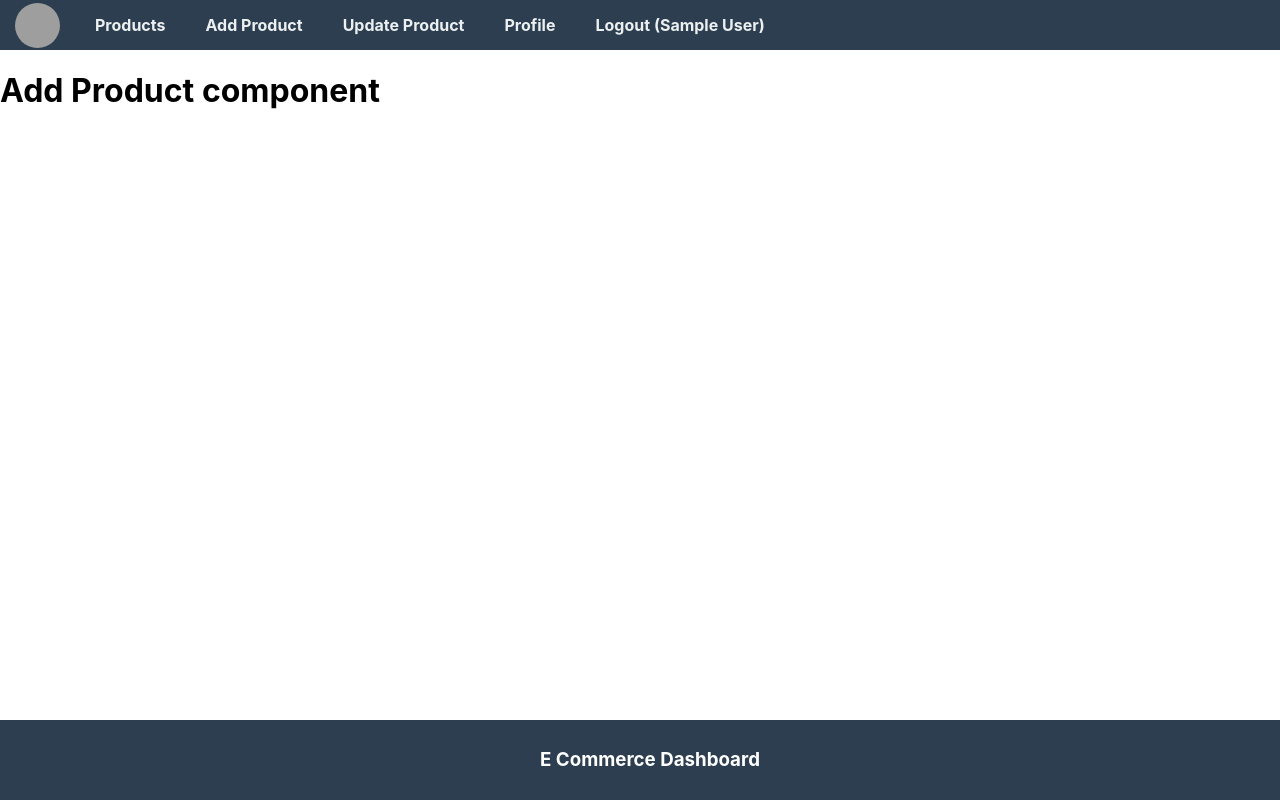
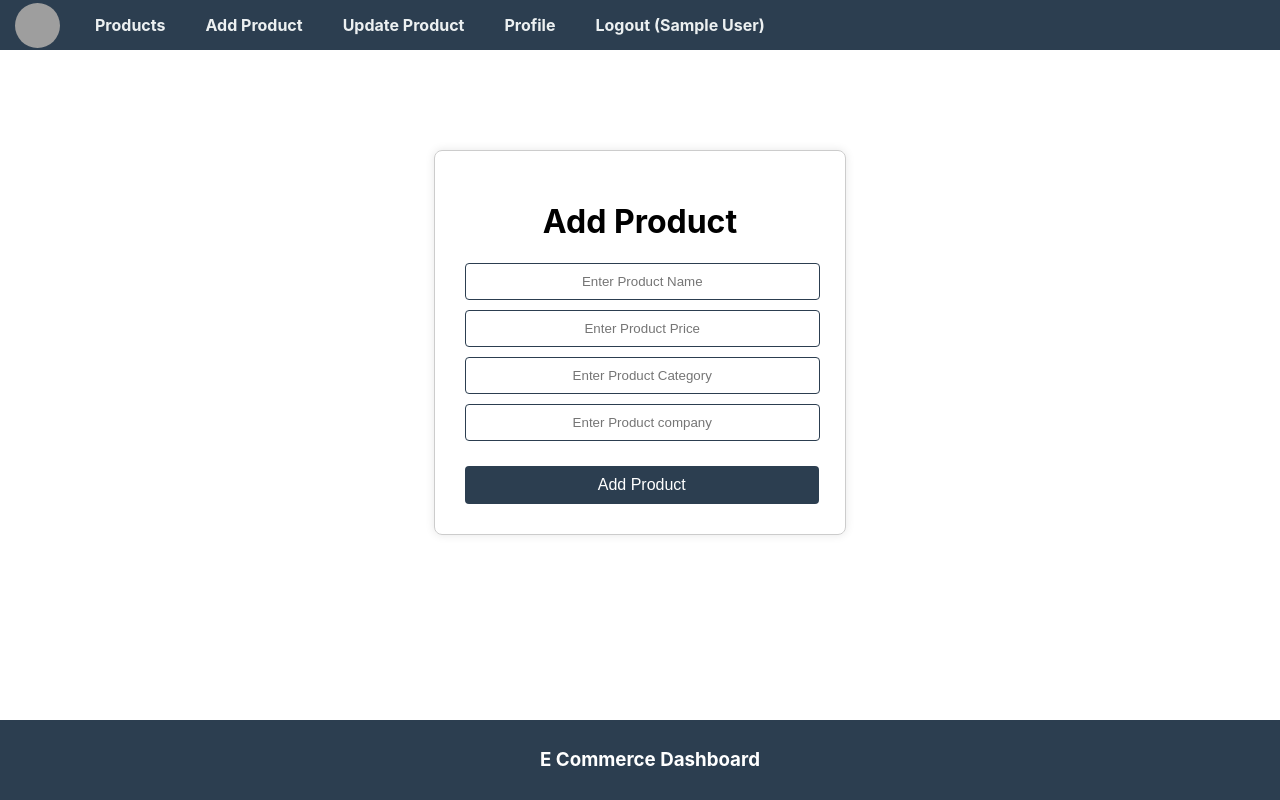
Before and after one commit to phsp-manpreetkaur/E-Dashboard, a React (Create React App) app in the folder front_end/: page /add in a window 1280 px wide. Built offline with nearby package versions, Linux system fonts and the light colour scheme; sample sign-in values are in the browser's storage; grey boxes are pictures that could not be loaded.

Commit message:
add product form created

```diff
--- a/front_end/src/App.css
+++ b/front_end/src/App.css
@@ -38,7 +38,7 @@
 
 /* signup page style */
 /* Center the register form */
-.register {
+.register,.product{
   width: 350px;
   margin: 100px auto;        /* centers horizontally */
   text-align: center;
@@ -59,9 +59,9 @@
 }
 
 /* Input fields */
-.inputbox {
+.inputbox,.product input {
   display: block;
-  width: 100%;               /* ❗ fixed (you missed px before) */
+  width: 95%;               /* ❗ fixed (you missed px before) */
   margin: 10px 0;
   padding: 10px;
   border: 1px solid #2c3e50;
@@ -71,7 +71,7 @@
 
 /* Button styling */
 .signup-btn {
-  width: 100%;
+  width: 101%;
   padding: 10px;
   margin-top: 15px;
   background-color: #2c3e50;
--- a/front_end/src/App.js
+++ b/front_end/src/App.js
@@ -1,10 +1,13 @@
 import './App.css';
 import Nav from './components/Nav';
 import { BrowserRouter, Routes, Route } from 'react-router-dom';
-import Footer from './components/footer';
-import SignUp from './components/signup';
+import Footer from './components/Footer';
+import SignUp from './components/Signup';
 import PrivateComponent from './components/PrivateComponent';
 import Login from './components/Login';
+import AddProduct from './components/AddProduct';
+
+
 
 function App() {
   return (
@@ -17,7 +20,7 @@
 
           <Route element={<PrivateComponent />}>
             <Route path="/" element={<h1>Product listing component</h1>} />
-            <Route path="/add" element={<h1>Add Product component</h1>} />
+            <Route path="/add" element={<AddProduct />} />
             <Route path="/update" element={<h1>Update Product component</h1>} />
             <Route path="/logout" element={<h1>Logout component</h1>} />
             <Route path="/profile" element={<h1>Profile component</h1>} />
--- /dev/null
+++ b/front_end/src/components/AddProduct.js
@@ -0,0 +1,56 @@
+import React from "react";
+
+const AddProduct = () => {
+    const [name, setName] = React.useState("");
+    const [price, setPrice] = React.useState("");
+    const [category, setCategory] = React.useState("");
+    const [company, setCompany] = React.useState("");
+
+    const addProduct = async () => {
+        console.warn(name, price, category, company);
+    };
+
+    return (
+        <div className="product">
+            <h1>Add Product</h1>
+
+            <input
+                className="inputBox"
+                type="text"
+                placeholder="Enter Product Name"
+                value={name}
+                onChange={(e) => setName(e.target.value)}
+            />
+
+            <input
+                className="inputBox"
+                type="text"
+                placeholder="Enter Product Price"
+                value={price}
+                onChange={(e) => setPrice(e.target.value)}
+            />
+
+            <input
+                className="inputBox"
+                type="text"
+                placeholder="Enter Product Category"
+                value={category}
+                onChange={(e) => setCategory(e.target.value)}
+            />
+
+            <input
+                className="inputBox"
+                type="text"
+                placeholder="Enter Product company"
+                value={company}
+                onChange={(e) => setCompany(e.target.value)}
+            />
+
+            <button onClick={addProduct} className="signup-btn">
+                Add Product
+            </button>
+        </div>
+    );
+};
+
+export default AddProduct;
```
